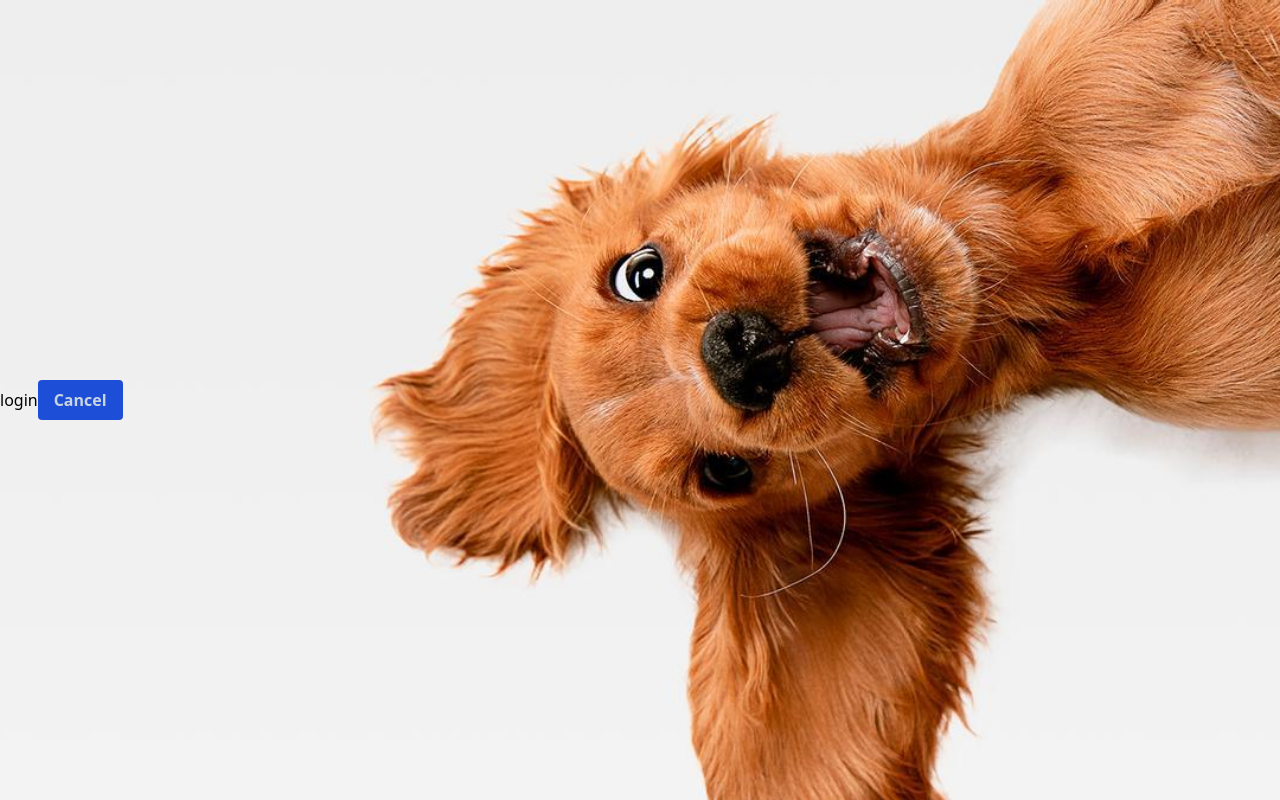
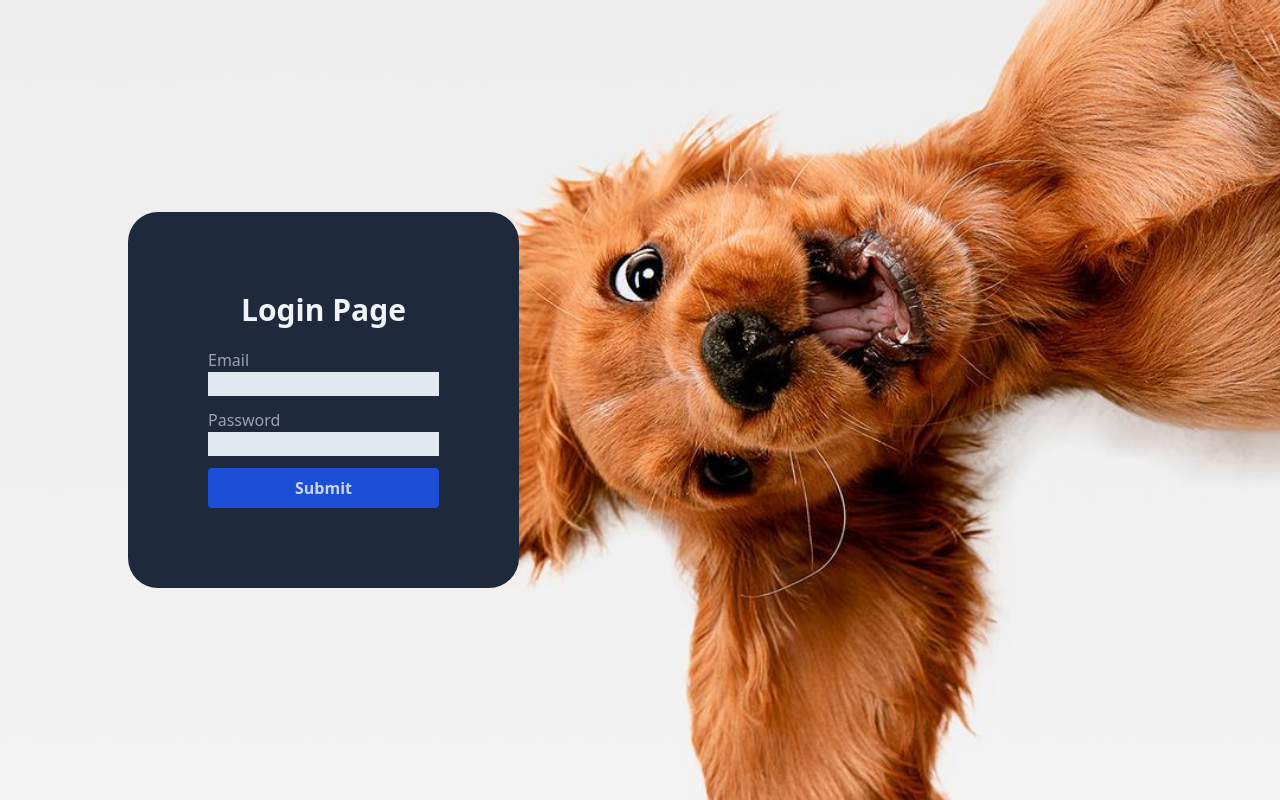
Before and after one commit to Benzagon/ChatApp, a Next.js app: page /login in a window 1280 px wide. Built offline with nearby package versions, Linux system fonts and the light colour scheme.

Commit message:
feat: basic login page html and css with axios

```diff
--- a/src/pages/login.tsx
+++ b/src/pages/login.tsx
@@ -1,11 +1,85 @@
 import Form from "@/components/form";
-import {Button} from "../components/button"
+import { Button, ButtonStructure } from "../components/button";
+import { Title, Subtitle } from "@/components/header-subheader";
+
+import { useState } from "react";
+import axios from "axios";
 
 const login: React.FC = () => {
+
+  const loginHandler = (email: string, password: string) => {
+    axios.post("http://localhost:3001/login", {
+      user: [
+        {
+          "email": email,
+          "password": password
+        }
+      ]
+    })
+    .then(res => {
+      console.log(res.data);
+    })
+    .catch(error => console.error(error));
+  };
+
+  const [formData, setFormData] = useState({
+    email: "",
+    password: ""
+  });
+
+  const handleInput = (e: any) => {
+    const fieldName = e.target.name;
+    const fieldValue = e.target.value;
+
+    setFormData((prevState) => ({
+      ...prevState,
+      [fieldName]: fieldValue
+    }));
+  }
+
+  const submitForm = (e: any) => {
+    // We don't want the page to refresh
+    e.preventDefault()
+
+    loginHandler(formData.email, formData.password)
+    setFormData({
+      email: "",
+      password: ""
+    })
+  }
+
+
   return (
     <div className="flex bg-fixed min-h-screen bg-center bg-cover bg-no-repeat items-center bg-[url(../../public/brownDog.jpg)]">
-      <h1>login</h1>
-      <Button label="Cancel" link="/"></Button>
+      <div className="flex flex-col bg-slate-800 px-20 py-20 rounded-[30px] ml-32 mr-10">
+        <Title title="Login Page" />
+        <form onSubmit={submitForm} method="post">
+          <div className="grid">
+            <Subtitle subtitle="Email" />
+            <input
+              type="email"
+              id="email"
+              name="email"
+              onChange={handleInput}
+              className="bg-slate-200 mb-3"
+            ></input>
+            <Subtitle subtitle="Password" />
+            <input
+              type="password"
+              id="password"
+              name="password"
+              onChange={handleInput}
+              className="bg-slate-200 mb-3"
+            ></input>
+            <button
+              type="submit"
+              className="text-slate-300 font-bold py-2 px-4 rounded bg-blue-700 hover:bg-blue-800 transition duration-100"
+            >
+              Submit
+            </button>
+          </div>
+        </form>
+      </div>
     </div>
   );
 };
```
